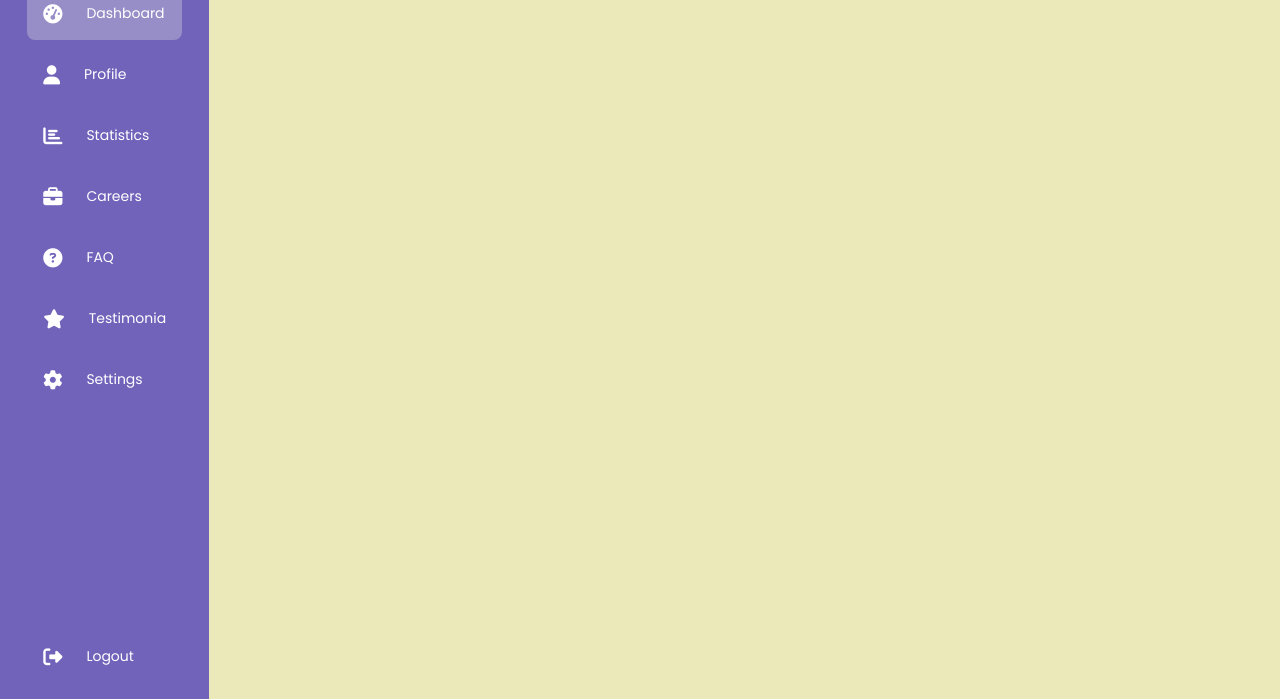
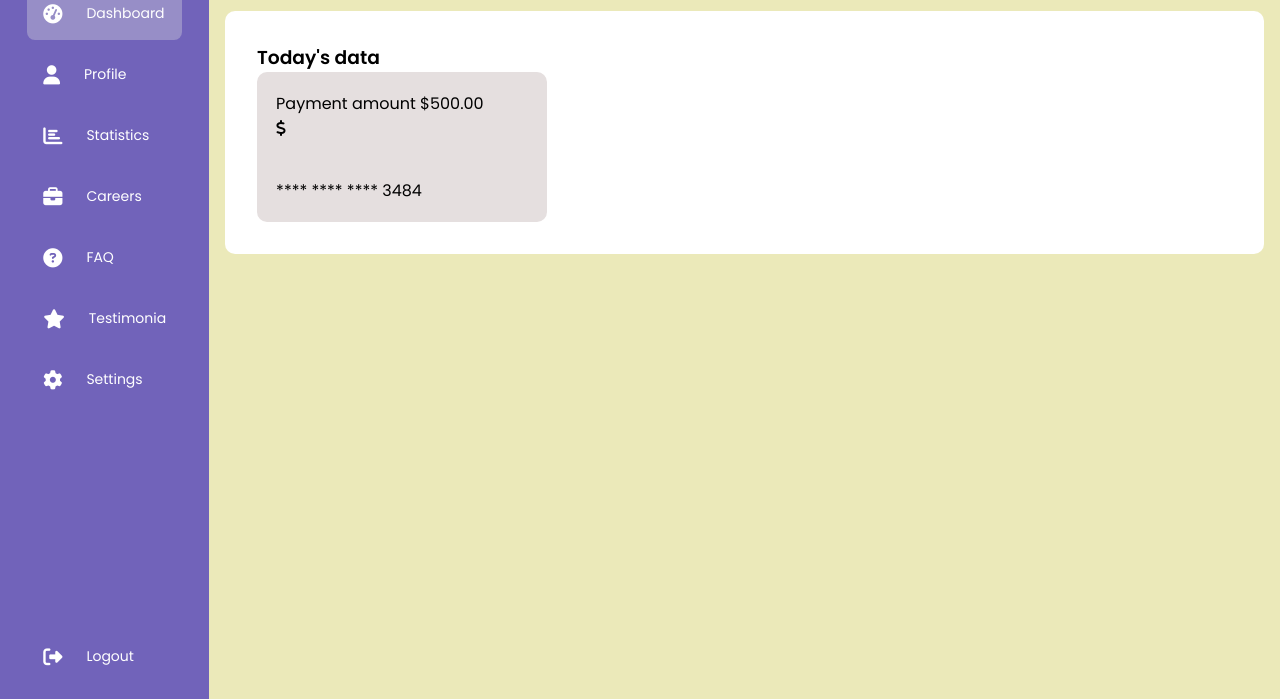
Before and after one commit to KodcuDede76/dashboard_V01, a plain HTML site: page index.html in a window 1280 px wide. Shown: the part 101-800 px from the top of the page. Drawn offline with Linux system fonts and the light colour scheme.

Commit message:
index ve css dosyalarına yeni code'lar eklendi

```diff
--- a/index.html
+++ b/index.html
@@ -79,6 +79,24 @@
             <img src="baba3.jpg" alt="">
           </div>
         </div>
+        <div class="card--container">
+            <h3 class="main-title">Today's data</h3>
+            <div class="card--wrapper">
+                <div class="payment--card">
+                    <div class="card-header">
+                        <div class="amount">
+                            <span class="title">
+                                Payment amount
+                            </span>
+                            <span class="amount-value">$500.00</span>
+                        </div>
+                        <i class="fas fa-dollar-sign icon"></i>
+                    </div>
+                    <span class="card-detail">**** **** **** 3484</span>
+
+                </div>
+            </div>
+        </div>
       </div>
 </body>
 </html>
--- a/style.css
+++ b/style.css
@@ -106,7 +106,7 @@ body{
 .user--info{
 display: flex;
 align-items: center;
-gap: 1;
+gap: 1rem;
 }
 .sear--box{
     background: rgba(237, 237, 237, alpha);
@@ -129,3 +129,35 @@ gap: 1;
 .sear--box i:hover{
     transform: scale(1.2);
 }
+
+
+/* card container */
+
+.card--container{
+    background: #fff;
+    padding: 2rem;
+    border-radius: 10px;
+}
+
+.card--wrapper {
+    display: flex;
+    flex-wrap: wrap;
+    gap: 1rem;
+}
+.main--title{
+    color: rgba(113, 99, 186, 255);
+    padding-bottom: 10px;
+    font-size: 15px;
+}
+.payment--card{
+    background: rgb(229, 223, 223);
+    border-radius: 10px;
+    padding: 1.2rem;
+    width: 290px;
+    height: 150px;
+    display: flex;
+    flex-direction: column;
+    justify-content: space-between;
+    transition: all 0.5s ease-in-out;
+}
+/* 21:48 dk kaldık */
```
